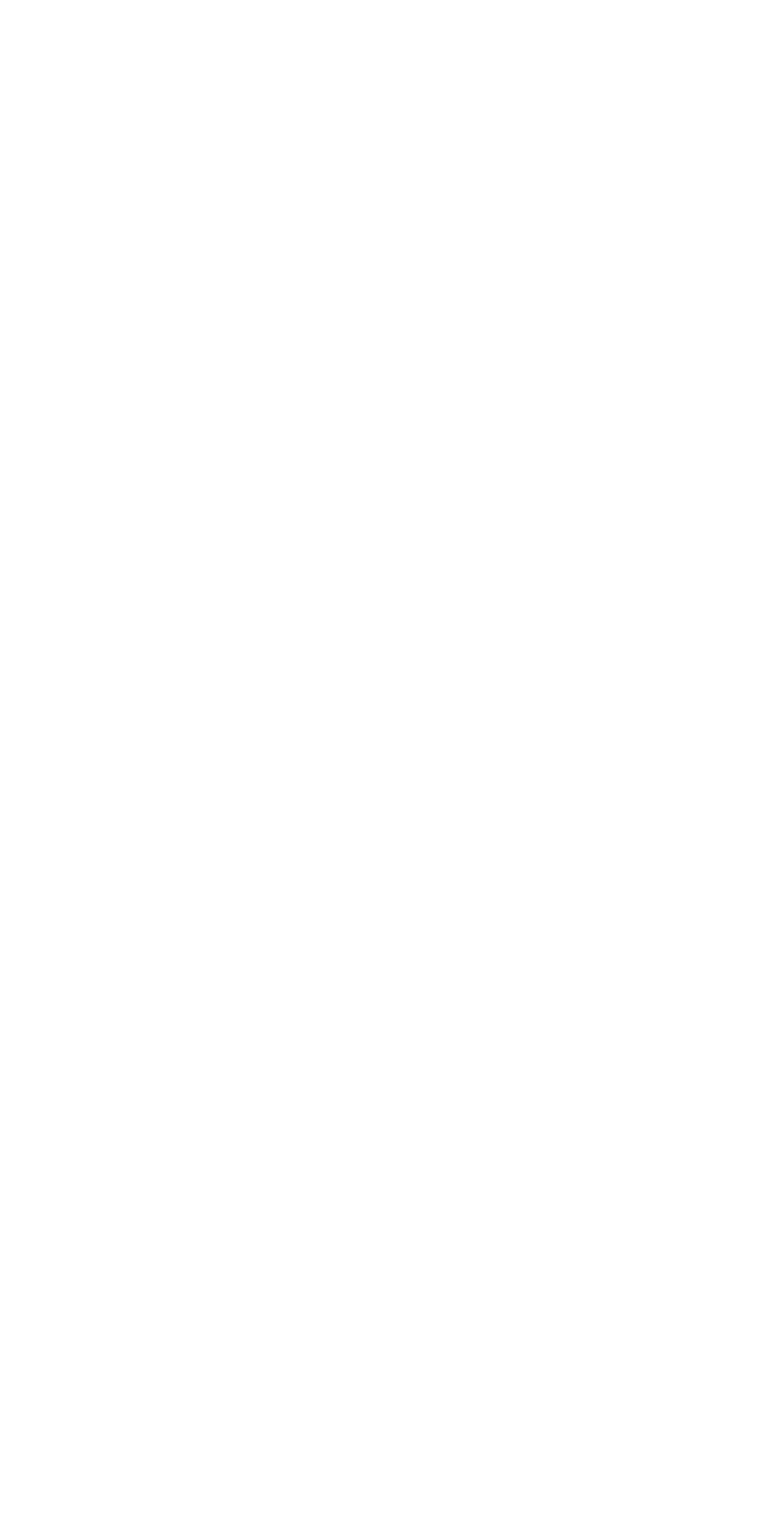
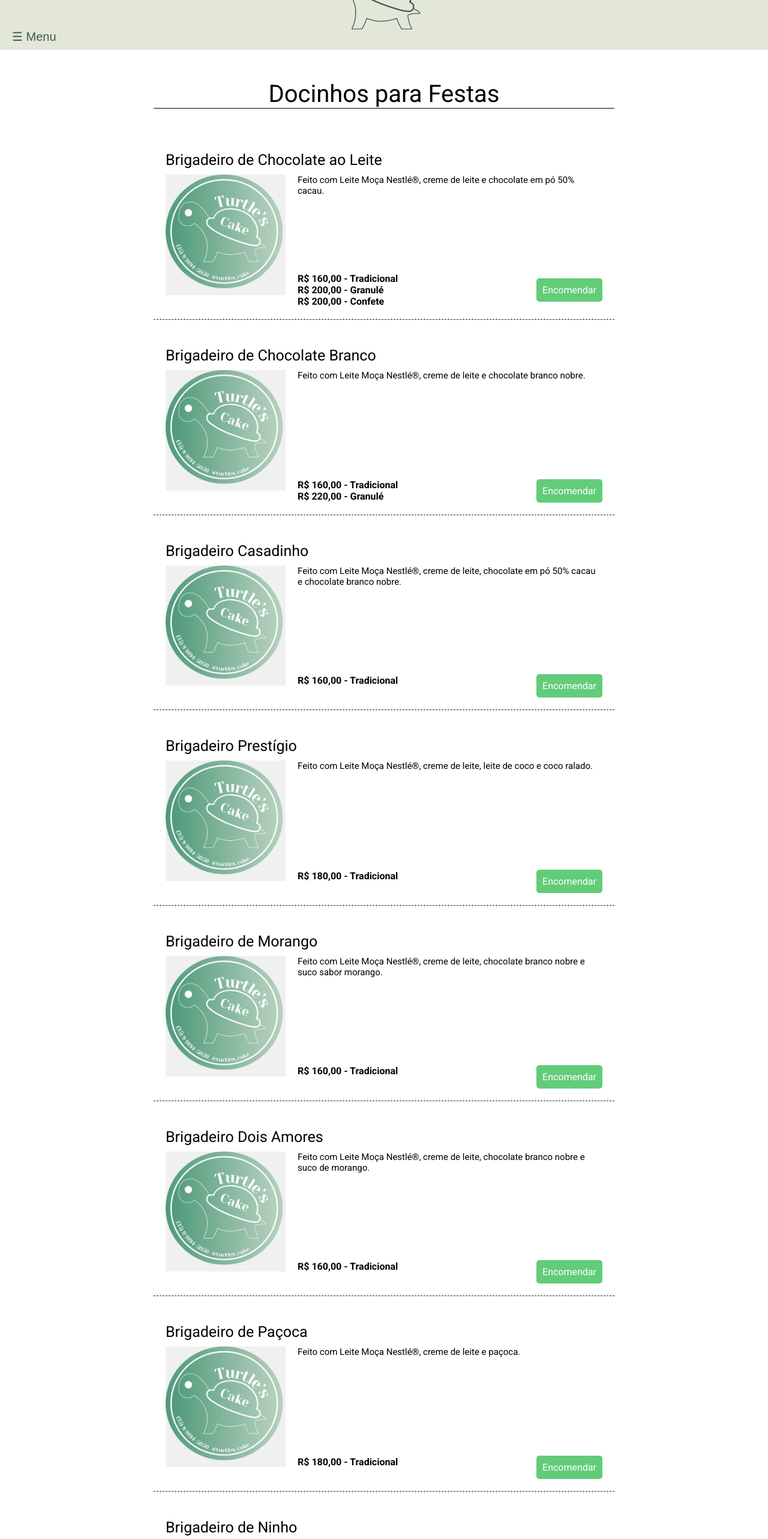
Before and after one commit to davipadua/turtles-cake, a React (Vite) app in the folder web/: page /docinhos in a window 1280 px wide. Before the commit this address had no page. Shown: the part 120-2686 px from the top of the page at 60% size. Before the commit the page ends 800 px from the top, so only its background shows below. Built offline with nearby package versions, Linux system fonts and the light colour scheme.

Commit message:
finish sweets page

```diff
--- a/web/src/components/Card.tsx
+++ b/web/src/components/Card.tsx
@@ -78,7 +78,9 @@ const StyledLink = styled.a`
 interface CardProps {
   name: string;
   link: string;
-  price: string;
+  price1: string;
+  price2: string;
+  price3: string;
   img: string;
   description1: string;
   description2: string;
@@ -92,9 +94,13 @@ export default function Card(props: CardProps) {
       <StyledContentCard>
         <StyledImgCard src={props.img} alt={props.name} />
         <StyledTextCard>
-          <StyledTextContent>{props.description1}<br></br>{props.description2}</StyledTextContent>
+          <StyledTextContent>{props.description1}<br></br>{props.description2 ?? ""}</StyledTextContent>
           <StyledPriceAndButton>
-            <StyledPrice>{props.price}</StyledPrice>
+            <StyledPrice>
+              {props.price1 ?? ""}<br/>
+              {props.price2 ?? ""}<br/>
+              {props.price3 ?? ""}
+            </StyledPrice>
             <StyledLink href={props.link}>Encomendar</StyledLink>
           </StyledPriceAndButton>
         </StyledTextCard>
--- a/web/src/components/NavBar.tsx
+++ b/web/src/components/NavBar.tsx
@@ -1,12 +1,13 @@
 import React, { useState } from "react";
 import styled from "styled-components";
 import LogoImg from "../assets/logo-img.png";
+import LogoImgNew from "../assets/logo-img-new.png";
 import { Link } from "react-router-dom";
 import CloseIcon from '@mui/icons-material/Close';
 
 
 const StyledContainer = styled.div`
-    background-color: #9EC09F;
+    background-color: #E2E7D8;
     display: flex;
     flex-direction: column;
     align-items: center;
@@ -14,7 +15,7 @@ const StyledContainer = styled.div`
 `;
 
 const StyledImage = styled.img`
-    width: 150px;
+    width: 200px;
 `;
 
 const StyledTitle = styled.h1`
@@ -30,7 +31,7 @@ const StyledTitle = styled.h1`
 const MenuButton = styled.button`
     background: none;
     border: none;
-    color: #fff;
+    color: #3C5951;
     font-size: 20px;
     cursor: pointer;
     padding: 0 20px 10px 20px;
@@ -42,23 +43,22 @@ const NavbarContainer = styled.nav<{ isOpen: boolean}>`
     flex-direction: column;
     align-items: flex-start;
     position: fixed;
-    left: 0px;
     width: 250px;
     background-color: #111;
     color: white;
     padding: 60px 10px 10px 10px;
     z-index: 1;
-    transition: 0.5s;
     height: 100%;
     top: 0;
     left: 0;
 `
+
 const ItemTitle = styled.div<{ isClickable: boolean}>`
     display: flex;
     padding: 10px 5px;
     cursor: ${({ isClickable }) => (isClickable ? 'pointer' : '')};
     font-family: Roboto;
-    font-size: 20px;
+    font-size: 16px;
     margin-top: 12px;
     transition: 0.4s ease;
 
@@ -106,10 +106,9 @@ const NavBar: React.FC = () => {
         <>
 
             <StyledContainer>
-                <StyledImage src={LogoImg} alt="Logo" />
+                <StyledImage src={LogoImgNew} alt="Logo" />
 
                 <ContainerTitle>
-                    <StyledTitle>  Turtle’s Cake</StyledTitle>
                     <MenuButton onClick={toggleMenu}>&#9776; Menu</MenuButton>
                 </ContainerTitle>
             </StyledContainer>
@@ -131,6 +130,11 @@ const NavBar: React.FC = () => {
                         Sobremesas
                     </ItemTitle>
                 </TitleDiv>
+                <TitleDiv to="/docinhos">
+                    <ItemTitle isClickable={true}>
+                        Docinhos para Festas
+                    </ItemTitle>
+                </TitleDiv>
                 <TitleDiv to="/fidelidade">
                     <ItemTitle isClickable={true}>
                         Programa de Fidelidade
--- a/web/src/pages/Cakes.jsx
+++ b/web/src/pages/Cakes.jsx
@@ -17,7 +17,7 @@ export default function Cakes(){
                 <Card
                     name="Cake de Maçã"
                     link="#"
-                    price="R$ 40,00"
+                    price1="R$ 40,00"
                     img={LogoImg}
                     description1="Massa de farinha premium com açúcar mascavo e canela, suco e fatias da maçã natural."
                     description2="Perfeito para acompanhar uma xícara de café!"
@@ -25,7 +25,7 @@ export default function Cakes(){
                 <Card
                     name="Cake de Laranja"
                     link="#"
-                    price="R$ 40,00"
+                    price1="R$ 40,00"
                     img={LogoImg}
                     description1="Massa de farinha premium com o suco da laranja natural e cobertura de laranja."
                     description2="Perfeito para acompanhar uma xícara de café!"
@@ -33,7 +33,7 @@ export default function Cakes(){
                 <Card
                     name="Cake de Cenoura"
                     link="#"
-                    price="R$ 45,00"
+                    price1="R$ 45,00"
                     img={LogoImg}
                     description1="Massa de farinha premium com a cenoura natural e cobertura de chocolate com granulado gourmet."
                     description2="Perfeito para acompanhar uma xícara de café!"
--- /dev/null
+++ b/web/src/pages/Sweets.jsx
@@ -0,0 +1,95 @@
+import Container from "../components/Container";
+import Header from "../components/NavBar";
+import Title from "../components/Title";
+import Card from "../components/Card";
+import LogoImg from "../assets/logo-img.png";
+import Footer from "../components/Footer";
+import NavBar from "../components/NavBar";
+
+
+
+export default function Sweets(){
+    return(
+        <>
+            <NavBar/>
+            <Container>
+                <Title name="Docinhos para Festas"></Title>
+                <Card
+                    name="Brigadeiro de Chocolate ao Leite"
+                    link="#"
+                    price1="R$ 160,00 - Tradicional"
+                    price2="R$ 200,00 - Granulé"
+                    price3="R$ 200,00 - Confete"
+                    img={LogoImg}
+                    description1="Feito com Leite Moça Nestlé®, creme de leite e chocolate em pó 50% cacau."
+                />
+                <Card
+                    name="Brigadeiro de Chocolate Branco"
+                    link="#"
+                    price1="R$ 160,00 - Tradicional"
+                    price2="R$ 220,00 - Granulé"
+                    img={LogoImg}
+                    description1="Feito com Leite Moça Nestlé®, creme de leite e chocolate branco nobre."
+                />
+                <Card
+                    name="Brigadeiro Casadinho"
+                    link="#"
+                    price1="R$ 160,00 - Tradicional"
+                    img={LogoImg}
+                    description1="Feito com Leite Moça Nestlé®, creme de leite, chocolate em pó 50% cacau e chocolate branco nobre."
+                />
+                <Card
+                    name="Brigadeiro Prestígio"
+                    link="#"
+                    price1="R$ 180,00 - Tradicional"
+                    img={LogoImg}
+                    description1="Feito com Leite Moça Nestlé®, creme de leite, leite de coco e coco ralado."
+                />
+                <Card
+                    name="Brigadeiro de Morango"
+                    link="#"
+                    price1="R$ 160,00 - Tradicional"
+                    img={LogoImg}
+                    description1="Feito com Leite Moça Nestlé®, creme de leite, chocolate branco nobre e suco sabor morango."
+                />
+                <Card
+                    name="Brigadeiro Dois Amores"
+                    link="#"
+                    price1="R$ 160,00 - Tradicional"
+                    img={LogoImg}
+                    description1="Feito com Leite Moça Nestlé®, creme de leite, chocolate branco nobre e suco de morango."
+                />
+                <Card
+                    name="Brigadeiro de Paçoca"
+                    link="#"
+                    price1="R$ 180,00 - Tradicional"
+                    img={LogoImg}
+                    description1="Feito com Leite Moça Nestlé®, creme de leite e paçoca."
+                />
+                <Card
+                    name="Brigadeiro de Ninho"
+                    link="#"
+                    price1="R$ 180,00 - Tradicional"
+                    price2="R$ 200,00 - Com Creme de Avelã"
+                    img={LogoImg}
+                    description1="Feito com Leite Moça Nestlé®, creme de leite, Leite Ninho® e creme de avelã."
+                />
+                <Card
+                    name="Brigadeiro de Churros"
+                    link="#"
+                    price1="R$ 180,00 - Tradicional"
+                    img={LogoImg}
+                    description1="Feito com Leite Moça Nestlé®, creme de leite, canela e doce de leite."
+                />
+                <Card
+                    name="Brigadeiro Ferrero"
+                    link="#"
+                    price1="R$ 220,00 - Tradicional"
+                    img={LogoImg}
+                    description1="Feito com Leite Moça Nestlé®, creme de leite, chocolate 50% cacau, avelã, creme de avelã e amendoin triturado."
+                />
+            </Container>
+            <Footer/>
+        </>
+    )
+}
--- a/web/src/routes/Routes.jsx
+++ b/web/src/routes/Routes.jsx
@@ -4,6 +4,7 @@ import Turtles from "../pages/Turtles";
 import Desserts from "../pages/Desserts";
 import Fidelity from "../pages/Fidelity";
 import AboutUs from "../pages/AboutUs";
+import Sweets from "../pages/Sweets";
 
 
 export default function AllRoutes(){
@@ -15,6 +16,7 @@ export default function AllRoutes(){
                 <Route path="/sobremesas" element={<Desserts/>}/>
                 <Route path="/fidelidade" element={<Fidelity/>}/>
                 <Route path="/sobre-nos" element={<AboutUs/>}/>
+                <Route path="/docinhos" element={<Sweets/>}/>
             </Routes>
 
 
```
Also changed, not shown: web/src/assets/logo-img-new.png (added).
